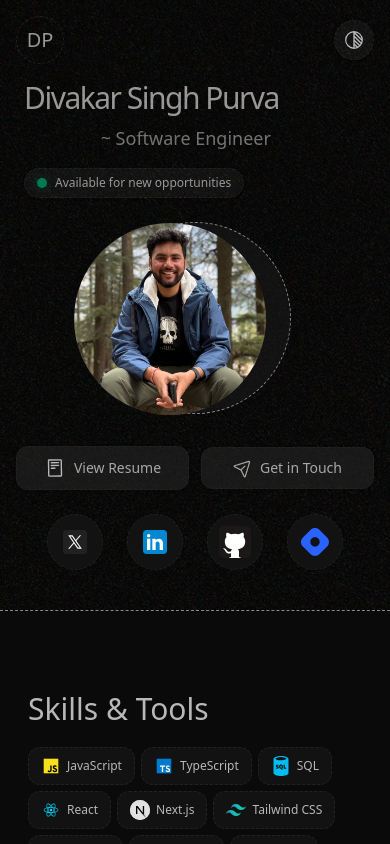
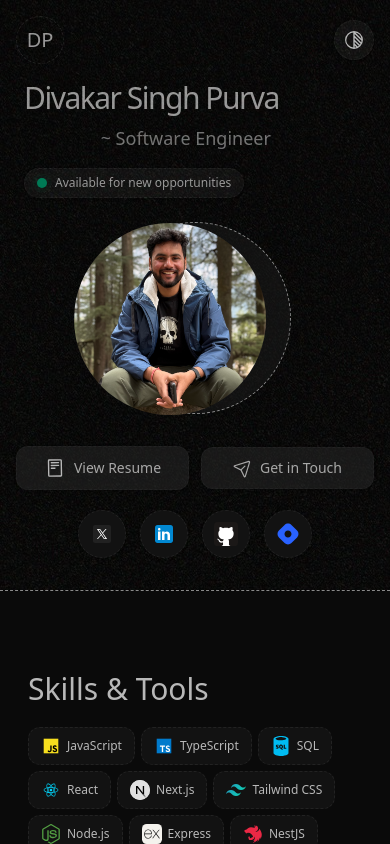
Before and after one commit to divakardsp/Portfolio-2, a Next.js app: page / in a window 390 px wide. Shown: the top 844 px of the page. Built offline with nearby package versions, Linux system fonts and the light colour scheme.

Commit message:
refactor: add animations and improve responsive layout across components

```diff
--- a/components/left/Socials.tsx
+++ b/components/left/Socials.tsx
@@ -15,9 +15,10 @@ function ColorfulSocialButton({
 }: ColorfulSocialButtonProps) {
     return (
         <div className="relative group inline-block">
-            {/* The Tooltip (Adapts to your theme automatically) */}
+            {/* The Tooltip (Desktop hover) */}
             <div
                 className="
+                hidden sm:block
                 absolute -top-10 left-1/2 -translate-x-1/2
                 px-2 py-1 rounded-md text-xs font-medium whitespace-nowrap
                 bg-foreground text-main
@@ -36,18 +37,19 @@ function ColorfulSocialButton({
                 href={href}
                 target="_blank"
                 rel="noopener noreferrer"
+                aria-label={label}
                 className="
-                    flex items-center justify-center w-14 h-14
+                    flex items-center justify-center w-12 h-12 sm:w-14 sm:h-14
                     rounded-full
                     bg-surface border border-dashed border-border
-                    transition-all duration-300 cursor-pointer
+                    transition-all duration-300 hover:scale-105 active:scale-90 cursor-pointer shadow-sm
                 "
             >
                 {/* The Standard HTML img Tag for colorful SVGs */}
                 <img
                     src={iconSrc}
                     alt={`${label} logo`}
-                    className="w-8 h-8 object-contain"
+                    className="w-6 h-6 sm:w-8 sm:h-8 object-contain"
                 />
             </Link>
         </div>
@@ -80,8 +82,8 @@ export default function SocialLinks() {
     ];
 
     return (
-        <div className="mx-auto mt-4 mb-8 w-full ">
-            <div className="flex justify-center items-center gap-6">
+        <div className="mx-auto mt-3 sm:mt-4 mb-6 sm:mb-8 w-full">
+            <div className="flex justify-center items-center gap-3.5 sm:gap-6">
                 {socialLinks.map((social) => {
                     return (
                         <ColorfulSocialButton
```
